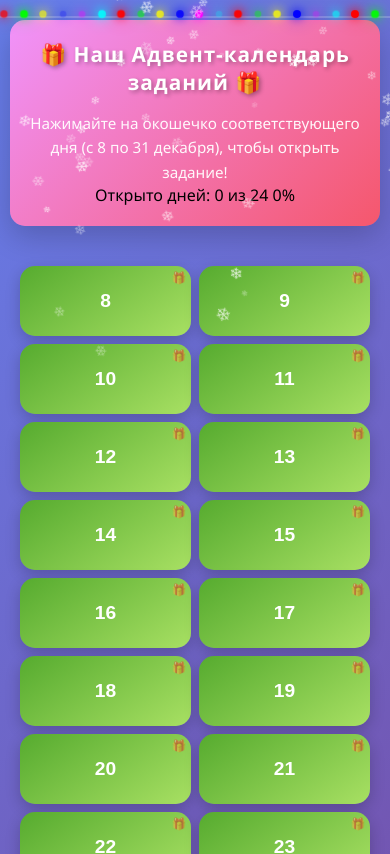
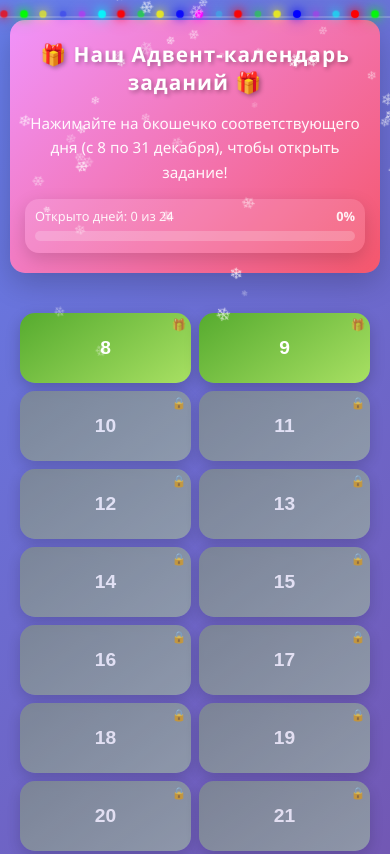
Before and after one commit to wolsfy/advent-calendar-2025, a plain HTML site: page index.html in a window 390 px wide. Shown: the top 854 px of the page. Drawn offline with Linux system fonts and the light colour scheme.

Commit message:
Стили для прогресс-бара и состояний открытых/закрытых дней

```diff
--- a/style.css
+++ b/style.css
@@ -47,7 +47,45 @@ header p {
     font-size: 1.1em;
     line-height: 1.6;
     max-width: 600px;
-    margin: 0 auto;
+    margin: 0 auto 15px;
+}
+
+/* Прогресс-бар */
+.progress-container {
+    background: rgba(255, 255, 255, 0.12);
+    border-radius: 14px;
+    padding: 10px 14px 14px;
+    box-shadow: 0 6px 18px rgba(0, 0, 0, 0.15);
+    margin-top: 10px;
+}
+
+.progress-info {
+    display: flex;
+    justify-content: space-between;
+    align-items: center;
+    margin-bottom: 6px;
+    font-size: 0.9em;
+    color: rgba(255, 255, 255, 0.9);
+}
+
+#progress-percent {
+    font-weight: bold;
+}
+
+.progress-bar {
+    width: 100%;
+    height: 10px;
+    background: rgba(255, 255, 255, 0.2);
+    border-radius: 999px;
+    overflow: hidden;
+}
+
+.progress-fill {
+    height: 100%;
+    width: 0;
+    background: linear-gradient(90deg, #00ffcc, #00ff73, #f6ff00);
+    border-radius: 999px;
+    transition: width 0.4s ease;
 }
 
 .calendar-grid {
@@ -104,6 +142,32 @@ header p {
 
 .calendar-day:active {
     transform: translateY(-2px) scale(1.02);
+}
+
+/* Открытые / закрытые дни */
+.calendar-day.day-opened {
+    background: linear-gradient(145deg, #f39c12, #f1c40f);
+}
+
+.calendar-day.day-opened::before {
+    content: '✅';
+    opacity: 0.9;
+}
+
+.calendar-day.day-locked {
+    background: linear-gradient(145deg, #7f8c8d, #95a5a6);
+    cursor: not-allowed;
+    opacity: 0.8;
+}
+
+.calendar-day.day-locked::before {
+    content: '🔒';
+    opacity: 0.9;
+}
+
+.calendar-day.day-locked:hover {
+    transform: none;
+    box-shadow: 0 5px 15px rgba(0, 0, 0, 0.2);
 }
 
 /* Модальное окно */
@@ -241,7 +305,6 @@ header p {
     }
 }
 
-/* Добавляем провод для гирлянды */
 .lights-container::before {
     content: '';
     position: absolute;
@@ -260,6 +323,14 @@ header p {
 
     header p {
         font-size: 0.95em;
+    }
+
+    .progress-container {
+        padding: 8px 10px 12px;
+    }
+
+    .progress-info {
+        font-size: 0.8em;
     }
 
     .calendar-grid {
@@ -287,7 +358,6 @@ header p {
         font-size: 1em;
     }
 
-    /* Меньше снежинок на мобильных */
     .snowflake {
         font-size: 0.8em;
     }
```
